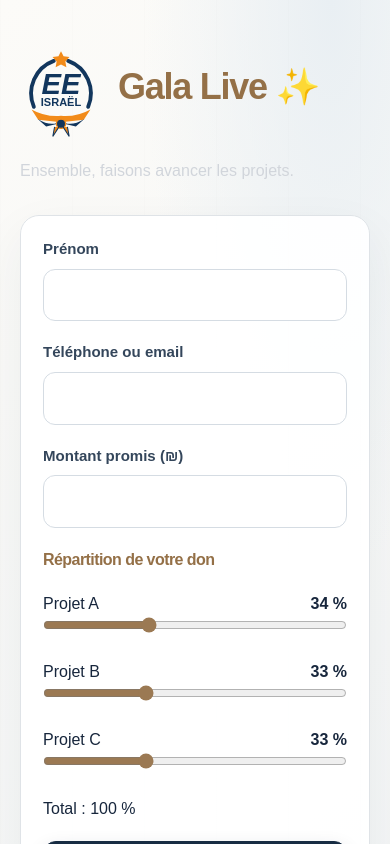
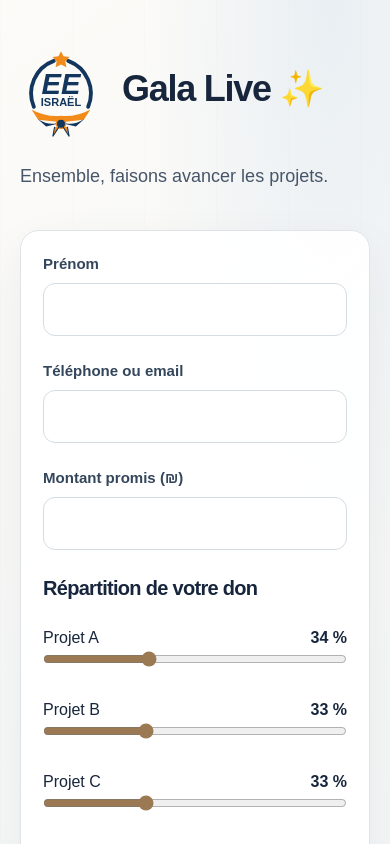
Before and after one commit to lebrati58/gala-live-, a Next.js app: page / in a window 390 px wide. Shown: the top 844 px of the page. Built offline with nearby package versions, Linux system fonts and the light colour scheme; no server answers.

Commit message:
Polish mobile donor form typography and spacing

```diff
--- a/app/page.tsx
+++ b/app/page.tsx
@@ -10,4 +10,4 @@ export default function Home(){
  useEffect(()=>{fetch('/api/public-settings').then(async r=>{if(!r.ok)throw new Error('Paramètres indisponibles');return r.json()}).then(d=>{if(d&&d.project_names&&typeof d.project_names==='object')setSettings({project_names:d.project_names,smile_url:typeof d.smile_url==='string'?d.smile_url:''});else setMessage('Configuration temporairement indisponible')}).catch(()=>setMessage('Connexion aux paramètres indisponible'))},[]);
  function update(i:number,value:number){const next=[...alloc];next[i]=value;const others=ids.map((_,j)=>j).filter(j=>j!==i);const remain=100-value;const total=alloc[others[0]]+alloc[others[1]];next[others[0]]=total?Math.round(remain*alloc[others[0]]/total):Math.floor(remain/2);next[others[1]]=remain-next[others[0]];setAlloc(next)}
  async function submit(e:React.FormEvent){e.preventDefault();setBusy(true);setMessage('');try{const r=await fetch('/api/pledges',{method:'POST',headers:{'Content-Type':'application/json'},body:JSON.stringify({first_name:first,phone_or_email:contact,amount:Number(amount),percentages:Object.fromEntries(ids.map((k,i)=>[k,alloc[i]]))})});const data=await r.json();if(!r.ok)throw Error(data.error||'Erreur');setMessage('Promesse enregistrée !');if(data.smile_url)window.location.assign(data.smile_url)}catch(e){setMessage(e instanceof Error?e.message:'Erreur')}finally{setBusy(false)}}
- return <main className="max-w-lg mx-auto p-5 py-12"><div className="flex items-center gap-4 mb-5"><GalaLogo size={82}/><h1 className="text-4xl font-bold gold mb-3">Gala Live ✨</h1></div><p className="mb-8 text-gray-300">Ensemble, faisons avancer les projets.</p><form onSubmit={submit} className="panel space-y-5"><label className="block">Prénom<input className="field" required maxLength={80} value={first} onChange={e=>setFirst(e.target.value)}/></label><label className="block">Téléphone ou email<input className="field" required value={contact} onChange={e=>setContact(e.target.value)}/></label><label className="block">Montant promis (₪)<input className="field" type="number" min="1" step="0.01" required value={amount} onChange={e=>setAmount(e.target.value)}/></label><h2 className="font-bold gold">Répartition de votre don</h2>{ids.map((id,i)=><div key={id}><div className="flex justify-between"><span>{settings.project_names?.[id]||id}</span><strong>{alloc[i]} %</strong></div><input aria-label={settings.project_names[id]||id} className="w-full accent-amber-300" type="range" min="0" max="100" value={alloc[i]} onChange={e=>update(i,Number(e.target.value))}/></div>)}<p>Total : {alloc.reduce((a,b)=>a+b,0)} %</p><button className="btn w-full" disabled={busy}>{busy?'Enregistrement…':'Valider ma promesse'}</button>{message&&<p role="status">{message}</p>}</form></main>}
+ return <main className="max-w-xl mx-auto p-5 py-12 md:py-20"><div className="flex items-center gap-5 mb-6"><GalaLogo size={82}/><h1 className="text-4xl md:text-5xl font-bold mb-2">Gala Live ✨</h1></div><p className="mb-10 text-slate-600 text-lg">Ensemble, faisons avancer les projets.</p><form onSubmit={submit} className="panel space-y-6"><label className="block">Prénom<input className="field" required maxLength={80} value={first} onChange={e=>setFirst(e.target.value)}/></label><label className="block">Téléphone ou email<input className="field" required value={contact} onChange={e=>setContact(e.target.value)}/></label><label className="block">Montant promis (₪)<input className="field" type="number" min="1" step="0.01" required value={amount} onChange={e=>setAmount(e.target.value)}/></label><h2 className="font-bold text-xl">Répartition de votre don</h2>{ids.map((id,i)=><div key={id}><div className="flex justify-between"><span>{settings.project_names?.[id]||id}</span><strong>{alloc[i]} %</strong></div><input aria-label={settings.project_names[id]||id} className="w-full" type="range" min="0" max="100" value={alloc[i]} onChange={e=>update(i,Number(e.target.value))}/></div>)}<p>Total : {alloc.reduce((a,b)=>a+b,0)} %</p><button className="btn w-full" disabled={busy}>{busy?'Enregistrement…':'Valider ma promesse'}</button>{message&&<p role="status">{message}</p>}</form></main>}
```
